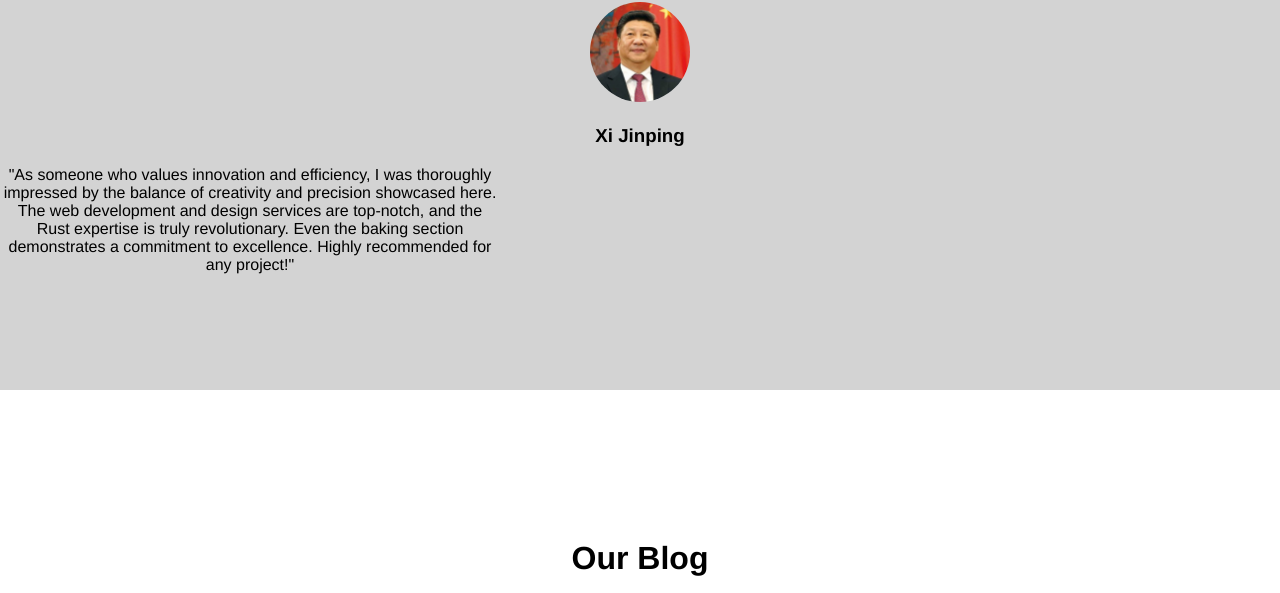
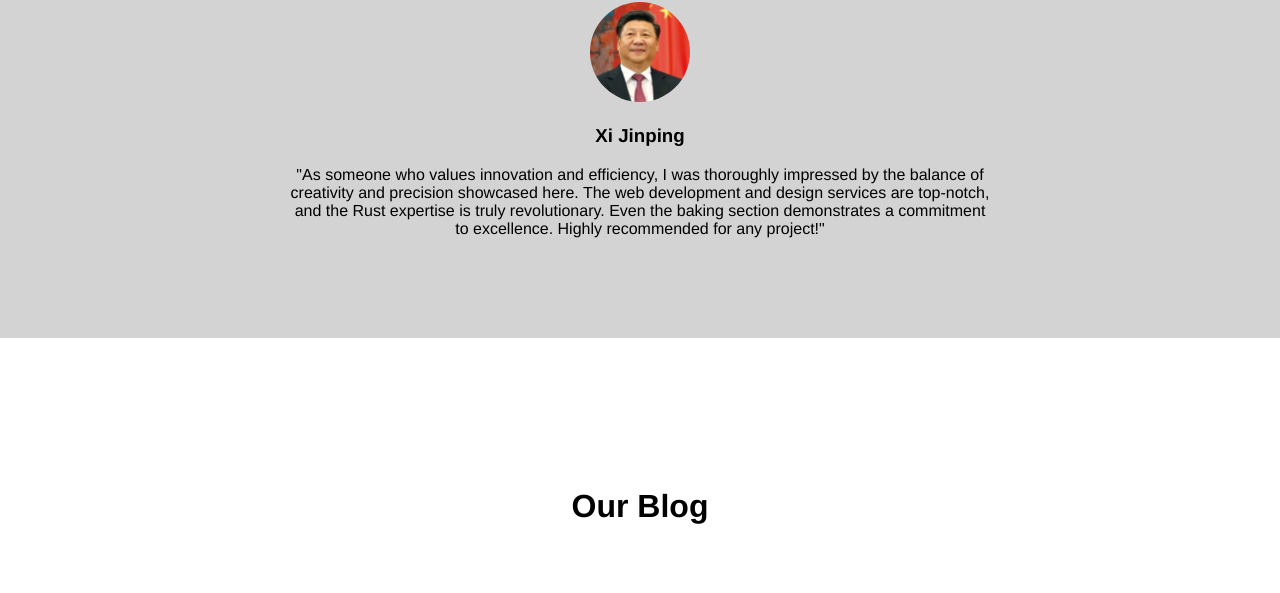
Before and after one commit to LarsCheron/portfolio, a plain HTML site: page index.html in a window 1280 px wide. Shown: the part 3280-3873 px from the top of the page. Drawn offline with Linux system fonts and the light colour scheme.

Commit message:
Final push5

```diff
--- a/style.css
+++ b/style.css
@@ -126,8 +126,11 @@ nav span{
 }
 
 .smol{
+  margin: auto;
+  text-align: center;
+  align-self: center;
   width: 80%;
-  max-width: 500px;
+  max-width: 700px;
 }
 
 
```
